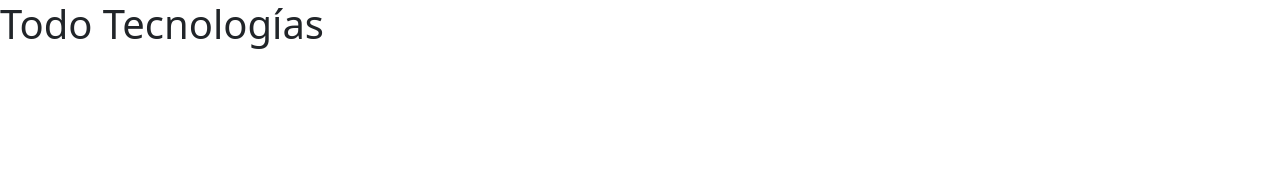
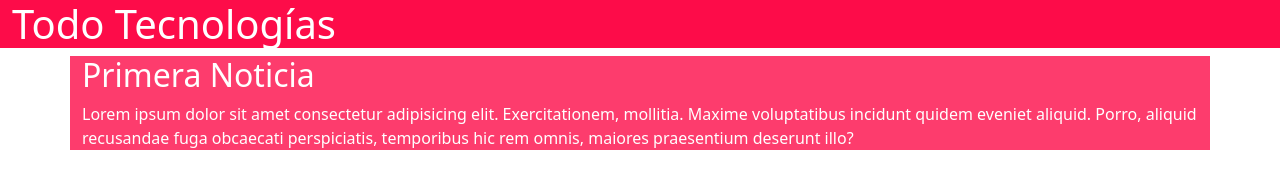
Before and after one commit to Seikened/cursoBootStrap, a plain HTML site: page todoTecnologia/index.html in a window 1280 px wide. Drawn offline with Linux system fonts and the light colour scheme.

Commit message:
Primer commit

```diff
--- /dev/null
+++ b/todoTecnologia/css/estilos.css
@@ -0,0 +1,9 @@
+.mastermind{
+    background-color: #FD0C49;
+    color: white;
+}
+.mastermind80{
+    background-color: #FD0C49;
+    color: white;
+    opacity: 0.8;
+}
--- a/todoTecnologia/index.html
+++ b/todoTecnologia/index.html
@@ -4,13 +4,19 @@
     <meta charset="UTF-8">
     <title>Title</title>
     <link rel="stylesheet" href="./css/BootStrapCss/bootstrap.min.css">
+    <link rel="stylesheet" href="./css/estilos.css">
 
 </head>
 <body>
-<h1>Todo Tecnologías</h1>
-<div>
-
-</div>
+    <div class="container-fluid mastermind">
+        <h1>Todo Tecnologías</h1>
+    </div>
+    <main class="container mastermind80">
+        <article>
+            <h2>Primera Noticia</h2>
+            <p>Lorem ipsum dolor sit amet consectetur adipisicing elit. Exercitationem, mollitia. Maxime voluptatibus incidunt quidem eveniet aliquid. Porro, aliquid recusandae fuga obcaecati perspiciatis, temporibus hic rem omnis, maiores praesentium deserunt illo?</p>
+        </article>
+    </main>
 
 <script src="./js/BootStrapJs/bootstrap.bundle.min.js"></script>
 </body>
```
